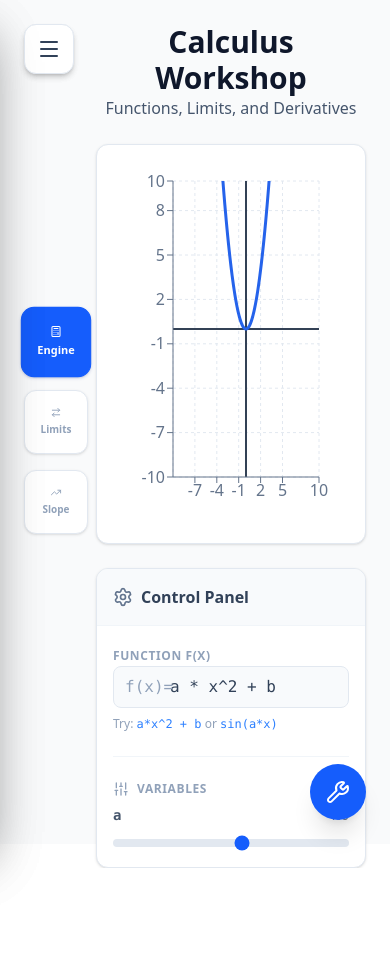
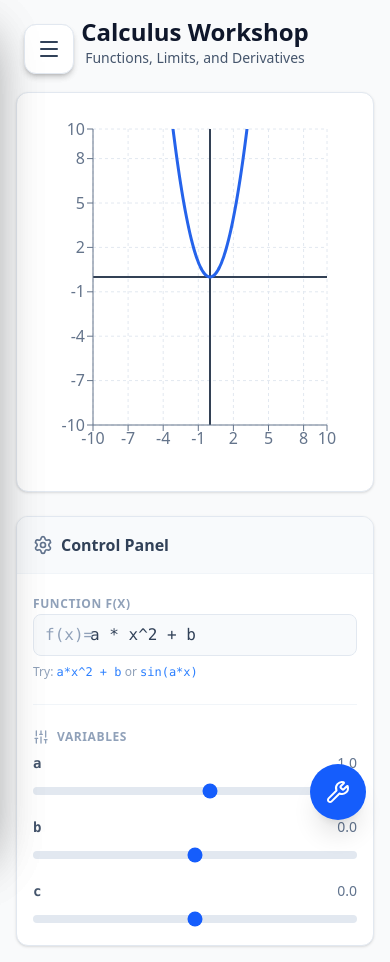
Before and after one commit to eliezerperl/school-curriculum, a React (Vite) app: page /calculus in a window 390 px wide. Before the commit the page ends 868 px from the top, so only its background shows below. Built offline with nearby package versions, Linux system fonts and the light colour scheme.

Commit message:
changed responsiveivness

```diff
--- a/src/components/layout/DashboardLayout.tsx
+++ b/src/components/layout/DashboardLayout.tsx
@@ -17,34 +17,37 @@ export const DashboardLayout: React.FC<DashboardLayoutProps> = ({
   tools
 }) => {
   return (
-    // EXACT BACKGROUND FROM ECONOMICS PAGE
-    <div className="min-h-screen bg-gray-50 relative">
+    // changed h-screen to min-h-screen so mobile can scroll
+    <div className="min-h-screen bg-gray-50 relative flex flex-col">
 
-      {/* 1. GLOBAL NAV (The "My Studies" Button) */}
+      {/* 1. GLOBAL NAV */}
       <Navigation />
 
       {/* 2. FLOATING ICONS (Vertical Dock on Left) */}
-      {/* Exact positioning from your code: left-6 top-1/2 -translate-y-1/2 */}
+      {/* Added 'hidden md:flex': Hides this on mobile, shows it on Tablet/Desktop */}
       {sideNav && (
-        <div className="fixed left-6 top-1/2 -translate-y-1/2 z-30 flex flex-col gap-4">
+        <div className="hidden md:flex fixed left-6 top-1/2 -translate-y-1/2 z-30 flex-col gap-4">
           {sideNav}
         </div>
       )}
 
       {/* 3. MAIN CONTENT AREA */}
-      {/* Exact padding from your code: pl-24 to avoid the dock */}
-      <div className="p-6 pl-24 max-w-7xl mx-auto h-screen flex flex-col">
+      {/* - Changed 'pl-24' to 'md:pl-24': Only add the left padding on desktop.
+          - Changed 'p-6' to 'p-4 md:p-6': Smaller padding on mobile.
+          - Changed 'h-screen' to 'min-h-screen': Allows scrolling on mobile.
+      */}
+      <div className="p-4 md:p-6 md:pl-24 max-w-7xl mx-auto min-h-screen w-full flex flex-col">
 
         {/* HEADER */}
         <header className="mb-6 text-center shrink-0">
-          <h1 className="text-3xl font-bold text-slate-900">
+          <h1 className="text-2xl md:text-3xl font-bold text-slate-900">
             {title}
           </h1>
-          {subtitle && <p className="text-slate-600">{subtitle}</p>}
+          {subtitle && <p className="text-sm md:text-base text-slate-600">{subtitle}</p>}
         </header>
 
         {/* CONTENT */}
-        <main className="flex-1 min-h-0 relative">
+        <main className="flex-1 w-full relative">
           {children}
         </main>
       </div>
```
